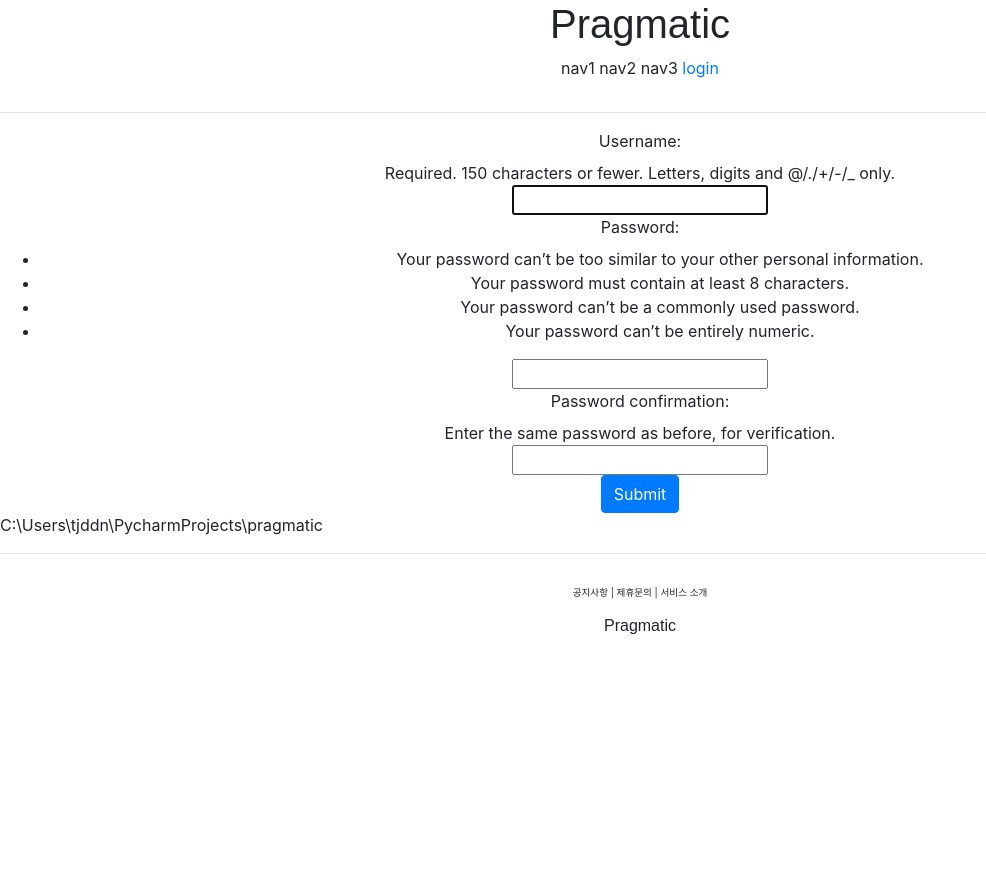
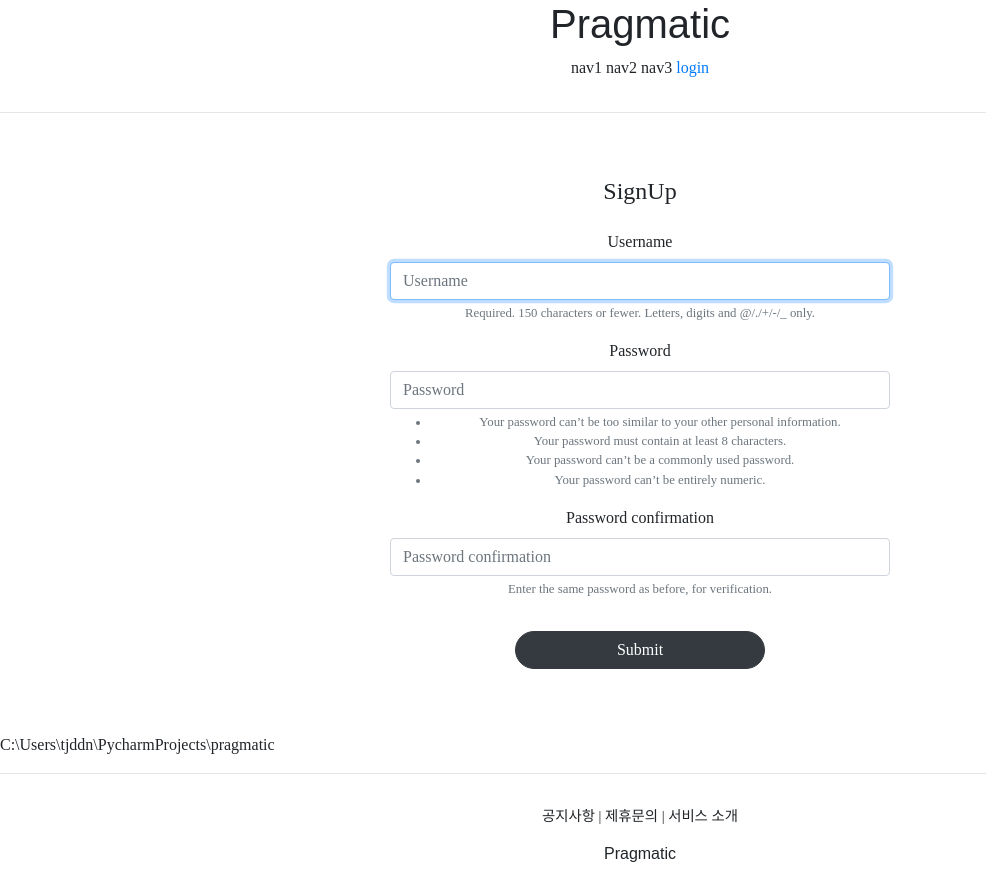
Before and after one commit to TENGEN-PARK/pragmatic, a Django app: page /account/create/ in a window 1280 px wide. Shown: the whole page, without its empty margins (0-986 px from the left). Before the commit the page ends 634 px from the top, so only its background shows below. Run offline with Django 5.2, Linux system fonts and the light colour scheme; some libraries are stand-ins or nearby versions; some web fonts are replaced.

Commit message:
django course 23 commit

```diff
--- a/accountapp/templates/accountapp/create.html
+++ b/accountapp/templates/accountapp/create.html
@@ -1,12 +1,18 @@
 {% extends 'base.html' %}
+{% load bootstrap4 %}
 
 {% block content %}
 
-    <div style="text-align: center">
+    <div style="text-align: center; max-width:500px; margin: 4rem auto">
+        <div class="mb-4">
+            <h4>SignUp</h4>
+        </div>
+
+
         <form action="{% url 'accountapp:create' %}" method="post">
             {% csrf_token %}
-            {{ form }}
-            <input type="submit" class="btn btn-primary">
+            {% bootstrap_form form %}
+            <input type="submit" class="btn btn-dark rounded-pill col-6 mt-3">
         </form>
     </div>
 C:\Users\tjddn\PycharmProjects\pragmatic
--- a/pragmatic/settings.py
+++ b/pragmatic/settings.py
@@ -52,6 +52,7 @@ INSTALLED_APPS = [
     'django.contrib.sessions',
     'django.contrib.messages',
     'django.contrib.staticfiles',
+    'bootstrap4',
     'accountapp',
 ]
 
--- a/static/base.css
+++ b/static/base.css
@@ -3,7 +3,7 @@
 }
 
 .pragmatic_footer_button {
-    font-size: .6rem;
+    font-size: .9rem;
 }
 
 .pragmatic_footer {
--- a/templates/base.html
+++ b/templates/base.html
@@ -3,7 +3,7 @@
 
 {% include 'head.html'%}
 
-<body>
+<body style="font-family:'NanumSquareR';">
 
     {% include 'header.html'%}
 
--- a/templates/head.html
+++ b/templates/head.html
@@ -19,4 +19,28 @@
     <!--  DEFAULT CSS LINK   -->
     <link rel="stylesheet" type="text/css" href="{% static 'base.css' %}">
 
+    <style>
+        @font-face{
+            font-family: 'NanumSquareR';
+            src: local('NanumSquareR');
+            url("{% static 'fonts/NanumSquareR.ttf' %}") format("opentype");
+        }
+        @font-face{
+            font-family: 'NanumSquareEB';
+            src: local('NanumSquareEB');
+            url("{% static 'fonts/NanumSquareEB.otf' %}") format("opentype");
+        }
+        @font-face{
+            font-family: 'NanumSquareB';
+            src: local('NanumSquareB');
+            url("{% static 'fonts/NanumSquareB.otf' %}") format("opentype");
+        }
+        @font-face{
+            font-family: 'NanumSquareR';
+            src: local('NanumSquareR');
+            url("{% static 'fonts/NanumSquareR.otf' %}") format("opentype");
+        }
+
+    </style>
+
 </head>
```
Also changed, not shown: accountapp/templates/accountapp/login.html (+6 -3 lines), static/fonts/NanumSquareB.otf (added), static/fonts/NanumSquareEB.otf (added), static/fonts/NanumSquareL.otf (added), static/fonts/NanumSquareR.otf (added).
